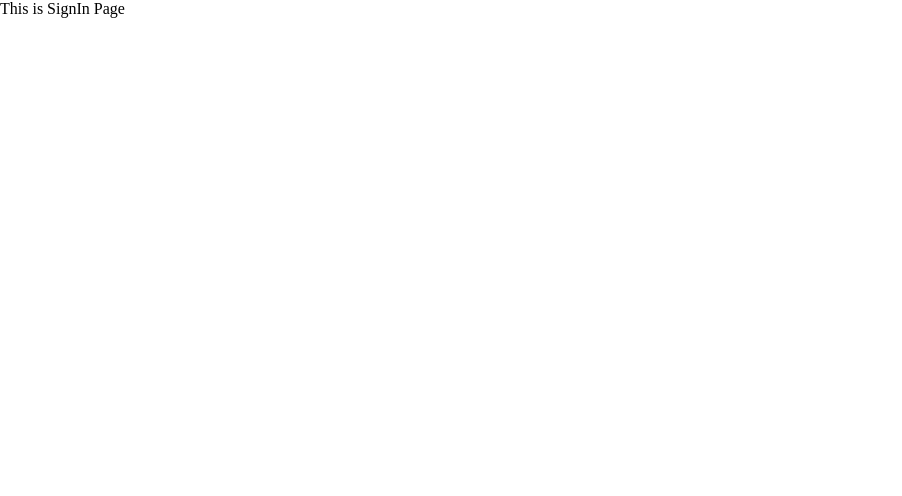
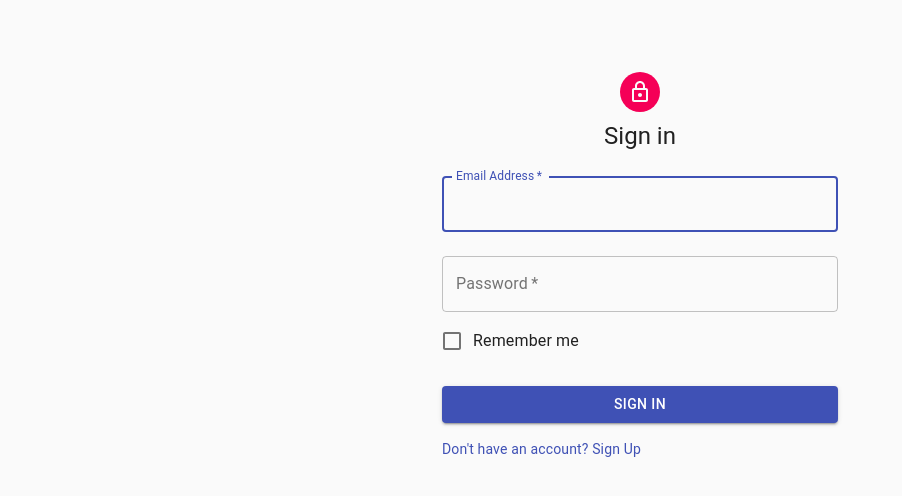
Before and after one commit to Yingnan-Liu/Stickers-fullstack, a React (Create React App) app: page /signIn in a window 1280 px wide. Shown: the top 496 px of the page, without its empty margins (0-902 px from the left). Built offline with nearby package versions, Linux system fonts and the light colour scheme.

Commit message:
signin page

```diff
--- a/src/components/Sticker/Sticker.js
+++ b/src/components/Sticker/Sticker.js
@@ -1,13 +1,37 @@
-import React from "react";
-import { Paper, TextField } from "@material-ui/core";
+import React, { useState } from "react";
+import { Paper, TextArea, IconButton, Chip } from "@material-ui/core";
+import EditIcon from "@material-ui/icons/Edit";
+import DeleteIcon from "@material-ui/icons/Delete";
+import AssignmentTurnedInIcon from "@material-ui/icons/AssignmentTurnedIn";
 import "./style.scss";
 
-const Sticker = () => {
+const Sticker = ({ content }) => {
+  const [text, setText] = useState("");
+  const [isEdit, setIsEdit] = useState(false);
+  const handleEdit = () => {
+    setIsEdit(true);
+  };
+  const handleSave = () => {
+    setIsEdit(false);
+  };
   return (
     <div className="sticker">
-      <Paper className="paper" elevation={3}>
-        1232435
-      </Paper>
+      <div className="paper">
+        <div className="content-area">{text}</div>
+        <div className="paper-btns">
+          <Chip className="time-staple" label="2020/4/25" />
+          <IconButton aria-label="edit">
+            {isEdit ? (
+              <AssignmentTurnedInIcon onClick={handleSave} />
+            ) : (
+              <EditIcon onClick={handleEdit} />
+            )}
+          </IconButton>
+          <IconButton aria-label="delete">
+            <DeleteIcon />
+          </IconButton>
+        </div>
+      </div>
     </div>
   );
 };
--- a/src/components/Sticker/style.scss
+++ b/src/components/Sticker/style.scss
@@ -1,8 +1,17 @@
 .sticker{
     width:100%;
     .paper{
-        width:80%;;
+        width:80%;
         height:18rem;
         margin:2rem;
+        box-shadow: 0 1px 3px rgba(0, 0, 0, 0.12), 0 1px 2px rgba(0, 0, 0, 0.24);
+        transition: box-shadow 0.2s;
+        .paper-btns{
+            padding:0.5rem 0.5rem;
+            margin-bottom: 0;
+        }
+        &:hover{
+            box-shadow: 0px 10px 20px rgba(0, 0, 0, 0.19), 0px 6px 6px rgba(0, 0, 0, 0.24);
+        }
     }
 }
--- a/src/components/StickerList/StickerList.js
+++ b/src/components/StickerList/StickerList.js
@@ -6,9 +6,6 @@
   return (
     <div className="sticker-list">
       <Sticker />
-      <Sticker />
-      <Sticker />
-      <Sticker />
     </div>
   );
 };
--- a/src/pages/SignIn/SignIn.js
+++ b/src/pages/SignIn/SignIn.js
@@ -1,7 +1,95 @@
 import React from "react";
+import Avatar from "@material-ui/core/Avatar";
+import Button from "@material-ui/core/Button";
+import CssBaseline from "@material-ui/core/CssBaseline";
+import TextField from "@material-ui/core/TextField";
+import FormControlLabel from "@material-ui/core/FormControlLabel";
+import Checkbox from "@material-ui/core/Checkbox";
+import Link from "@material-ui/core/Link";
+import Grid from "@material-ui/core/Grid";
+import LockOutlinedIcon from "@material-ui/icons/LockOutlined";
+import Typography from "@material-ui/core/Typography";
+import { makeStyles } from "@material-ui/core/styles";
+import Container from "@material-ui/core/Container";
 
-const SignIn = () => {
-  return <div>This is SignIn Page</div>;
-};
+const useStyles = makeStyles((theme) => ({
+  paper: {
+    marginTop: theme.spacing(8),
+    display: "flex",
+    flexDirection: "column",
+    alignItems: "center",
+  },
+  avatar: {
+    margin: theme.spacing(1),
+    backgroundColor: theme.palette.secondary.main,
+  },
+  form: {
+    width: "100%", // Fix IE 11 issue.
+    marginTop: theme.spacing(1),
+  },
+  submit: {
+    margin: theme.spacing(3, 0, 2),
+  },
+}));
 
-export default SignIn;
+export default function SignIn() {
+  const classes = useStyles();
+
+  return (
+    <Container component="main" maxWidth="xs">
+      <CssBaseline />
+      <div className={classes.paper}>
+        <Avatar className={classes.avatar}>
+          <LockOutlinedIcon />
+        </Avatar>
+        <Typography component="h1" variant="h5">
+          Sign in
+        </Typography>
+        <form className={classes.form} noValidate>
+          <TextField
+            variant="outlined"
+            margin="normal"
+            required
+            fullWidth
+            id="email"
+            label="Email Address"
+            name="email"
+            autoComplete="email"
+            autoFocus
+          />
+          <TextField
+            variant="outlined"
+            margin="normal"
+            required
+            fullWidth
+            name="password"
+            label="Password"
+            type="password"
+            id="password"
+            autoComplete="current-password"
+          />
+          <FormControlLabel
+            control={<Checkbox value="remember" color="primary" />}
+            label="Remember me"
+          />
+          <Button
+            type="submit"
+            fullWidth
+            variant="contained"
+            color="primary"
+            className={classes.submit}
+          >
+            Sign In
+          </Button>
+          <Grid container>
+            <Grid item>
+              <Link href="/signup" variant="body2">
+                {"Don't have an account? Sign Up"}
+              </Link>
+            </Grid>
+          </Grid>
+        </form>
+      </div>
+    </Container>
+  );
+}
```
Also changed, not shown: 2 other files (tests, documents, lock files or other folders).
